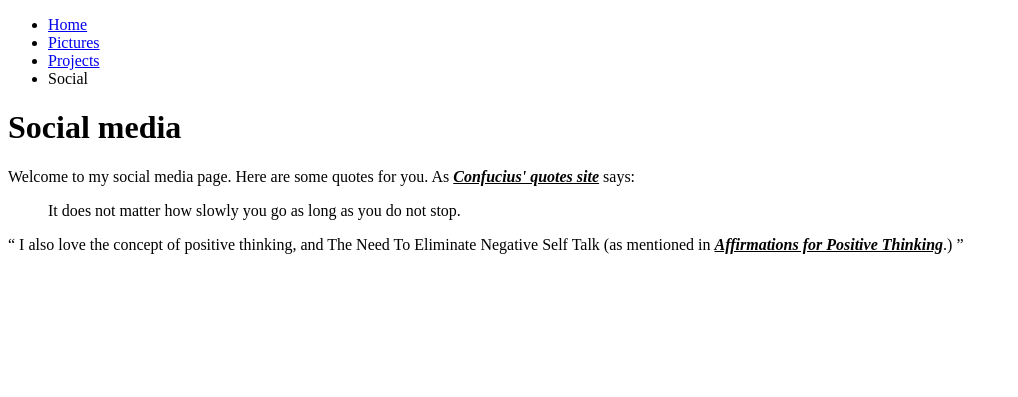
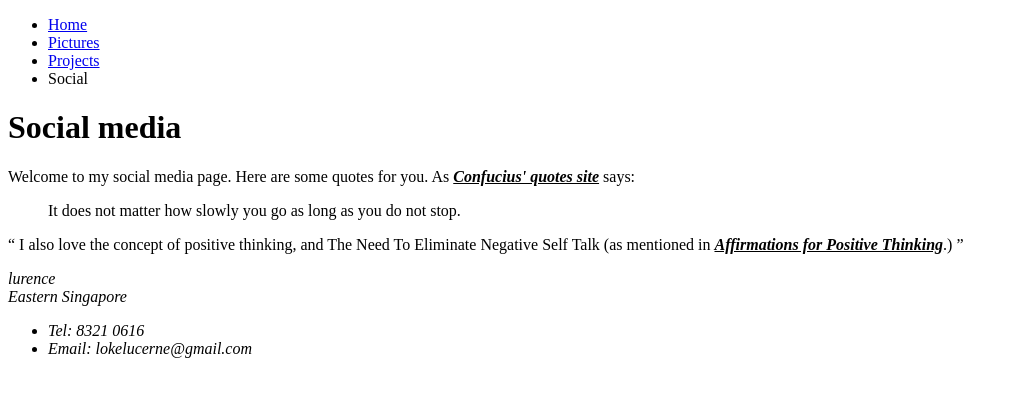
Before and after one commit to anonymouspanda-23/WebDev, a Python web app: template templates/nav-tut/social.html in a window 1280 px wide. Shown: the top 397 px of the page, without its empty margins (0-1018 px from the left). Run offline with Jinja, Linux system fonts and the light colour scheme; the template is opened without the code that fills it, so the values that code supplies are empty.

Commit message:
Added new stuff

```diff
--- a/public/scripts/social.js
+++ b/public/scripts/social.js
@@ -6,5 +6,21 @@ confucius.onclick = function() {
 }
 
 positivity.onclick = function() {
-    window.open("http://www.affirmationsforpositivethinking.com/index.htm", "_blank");
+    window.open("http://www.brainyquote.com/quotes/authors/c/confucius.html", "_blank");
 }
+
+//todo: fix left-click open and view in new tab but middle click open and not focused
+confucius.addEventListener('mousedown', function(event) {
+    console.log(event.button);
+    // todo: add checks for mouse configuration and check mouse button values based on config and browser
+    if (event.button == 1) {
+        window.open("http://www.brainyquote.com/quotes/authors/c/confucius.html");
+    }
+});
+
+positivity.addEventListener('mousedown', function(event) {
+    console.log(event.button);
+    if (event.button == 1) {
+        window.open("http://www.affirmationsforpositivethinking.com/index.htm", "_blank");
+    }
+});
--- a/templates/hummus_recipe.html
+++ b/templates/hummus_recipe.html
@@ -45,6 +45,6 @@
 
         <p>Hummus is <b>suitable for freezing</b>; you should thaw it and use it within a couple of <b>months</b>.</p>
 
-        <p><a href="mailto:?subject=Hummus Recipe&body=Here's a great hummus recipe I found!">Share recipe via email</a></p>
+        <p><a href="mailto:?subject=Hummus%20Recipe&body=Here's%20a%20great%20hummus%20recipe%20I%20found!">Share recipe via email</a></p>
     </body>
 </html>
--- a/templates/index.html
+++ b/templates/index.html
@@ -1,12 +1,14 @@
 <!DOCTYPE html>
 <html lang="en-GB">
     <head>
-        <meta charset=”utf-8" />
+        <meta charset="utf-8">
         <title>Page Title</title>
         <meta name=”viewport” content=”width=device-width, initial-scale=1">
     </head>
     <body>
-        <h1>Simple Python HTTP Server</h1>
+    <h1>Simple Python <abbr title="Hypertext Markup Language">HTTP</abbr> Server</h1>
         <p><span lang="ja">ご飯が熱い。</span></p>
+        <p>Equation 1: 3<sup>2</sup> = 9</p>
+        <p>Equation 2: log<sub>10</sub>10 = 1</p>
     </body>
 </html>
--- a/templates/nav-tut/social.html
+++ b/templates/nav-tut/social.html
@@ -29,6 +29,18 @@
             (as mentioned in <u><strong><cite id="positivity" title="Click to open source">Affirmations for Positive Thinking</cite></strong></u>.)
         </q>
 
+        <address>
+            <p>
+                lurence<br>
+                Eastern Singapore<br>
+            </p>
+
+            <ul>
+                <li>Tel: 8321 0616</li>
+                <li>Email: lokelucerne@gmail.com</li>
+            </ul>
+        </address>
+
         <script src="scripts/social.js"></script>
     </body>
 </html>
```
